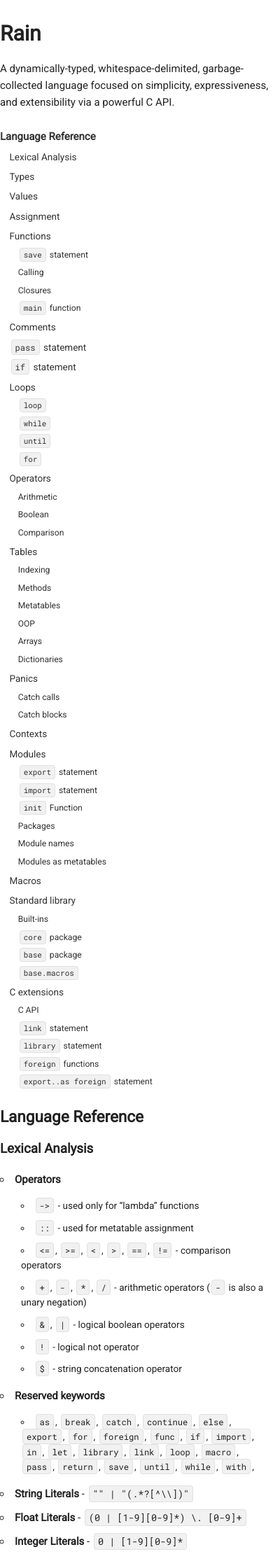
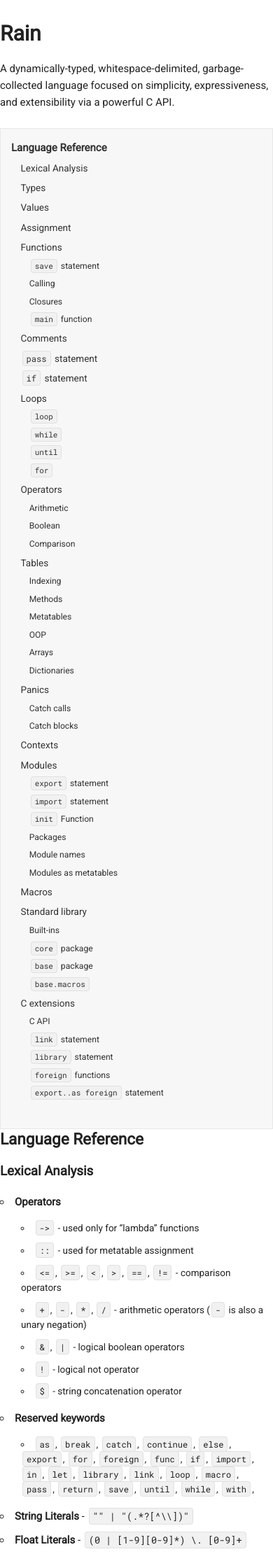
Before and after one commit to scizzorz/toctest, a Jekyll site: the page built from docs/index.md, in a window 390 px wide. Shown: the top 2220 px of the page at 70% size. Built offline with Jekyll 4.4.1, drawn with Linux system fonts in a browser that asks for light colours.

Commit message:
Add background color and border to mobile TOC

```diff
--- a/docs/css/main.css
+++ b/docs/css/main.css
@@ -21,9 +21,12 @@ h3 { font-size: 1.25em; }
 h4, h5, h6 { font-size: 1.0em; }
 
 #toc-sidebar {
+  padding: 1em;
   position: relative;
   top: 0;
   left: 0;
+  background-color: #F7F7F7;
+  border: 1px solid #E7E7E7;
   min-height: 100%;
   overflow-y: auto;
 }
@@ -60,10 +63,10 @@ h4, h5, h6 { font-size: 1.0em; }
   }
 
   #toc-sidebar {
+    padding: 0;
     position: fixed;
     width: 14em;
-    border-right: 1px solid #E7E7E7;
-    background-color: #F7F7F7;
+    border-width: 0 1px 0 0;
     box-shadow: #CCC 0 0 1em;
   }
 
```
